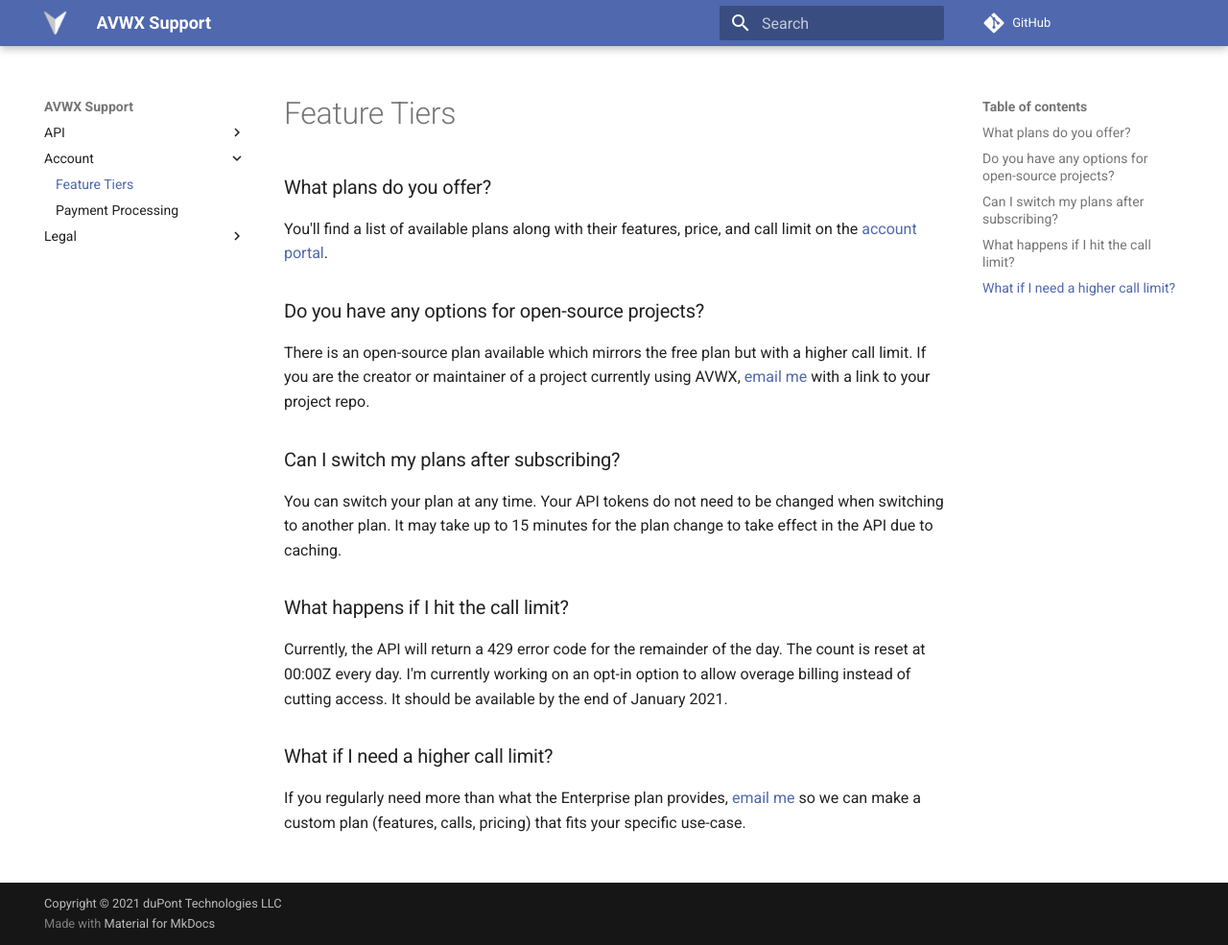
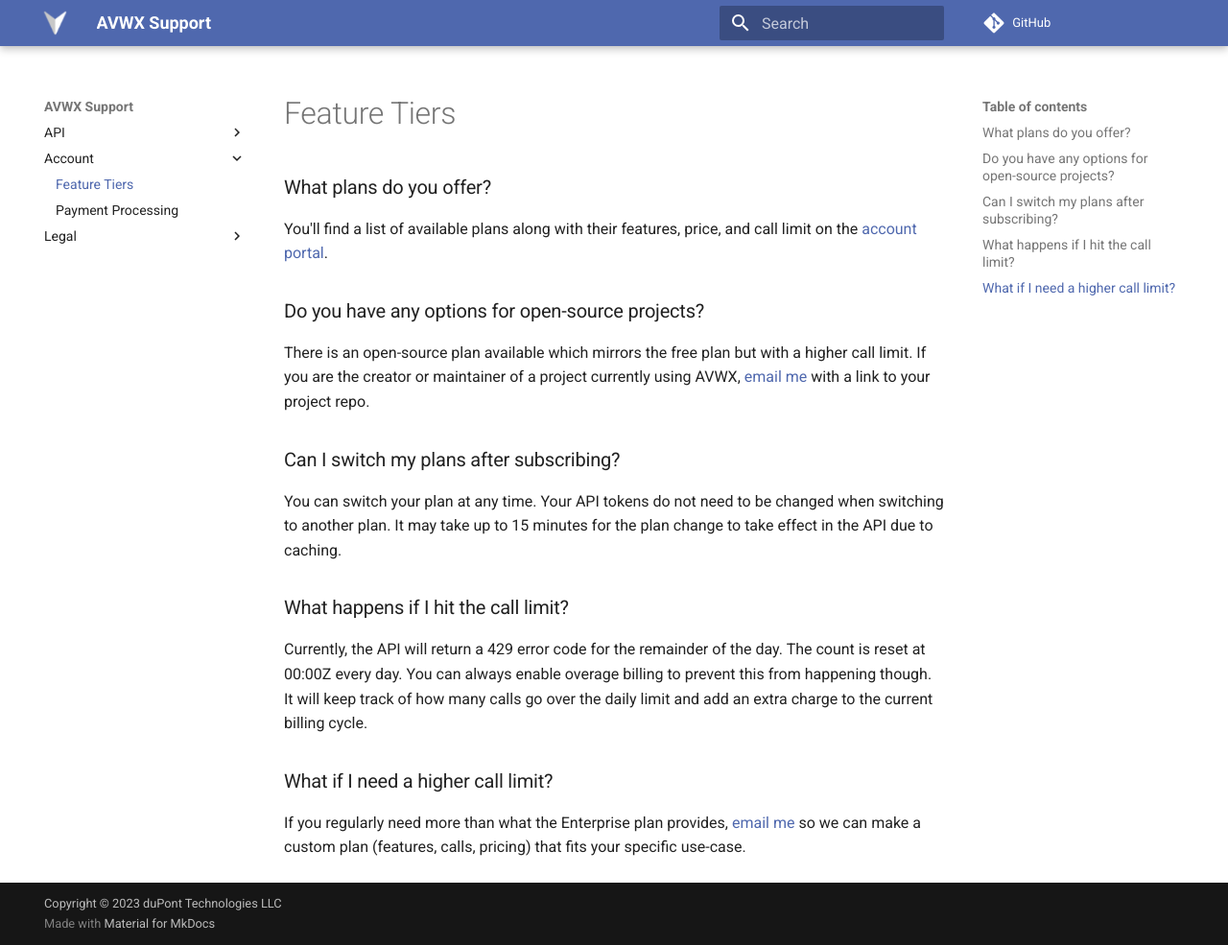
Before and after one commit to avwx-rest/api-support-site, an MkDocs documentation site: the page built from docs/tiers.md, in a window 1280 px wide and 985 px high. Shown: the whole window at 96% size. Built offline with MkDocs 1.6.1 and Material for MkDocs 9.7.7, drawn with Linux system fonts in a browser that asks for light colours; comment, search, counter and statistics services are not loaded.

Commit message:
Update reqs, token overage implementation

```diff
--- a/docs/tiers.md
+++ b/docs/tiers.md
@@ -14,7 +14,7 @@
 
 ### What happens if I hit the call limit?
 
-Currently, the API will return a 429 error code for the remainder of the day. The count is reset at 00:00Z every day. I'm currently working on an opt-in option to allow overage billing instead of cutting access. It should be available by the end of January 2021.
+Currently, the API will return a 429 error code for the remainder of the day. The count is reset at 00:00Z every day. You can always enable overage billing to prevent this from happening though. It will keep track of how many calls go over the daily limit and add an extra charge to the current billing cycle.
 
 ### What if I need a higher call limit?
 
--- a/mkdocs.yml
+++ b/mkdocs.yml
@@ -29,7 +29,7 @@
     - Terms of Service: terms.md
     - Privacy Policy: privacy.md
 
-copyright: Copyright &copy; 2021 duPont Technologies LLC
+copyright: Copyright &copy; 2023 duPont Technologies LLC
 
 plugins:
   - search
--- a/requirements.txt
+++ b/requirements.txt
@@ -1,3 +1,3 @@
-mkdocs~=1.1
-mkdocs-material~=7.1
-mkdocs-minify-plugin~=0.3
+mkdocs~=1.4
+mkdocs-material~=9.1
+mkdocs-minify-plugin~=0.6
```
Also changed, not shown: docs/http_codes.md (+1 -1 lines), docs/terms.md (+1 -1 lines), docs/token.md (+1 -1 lines), 1 other file.
